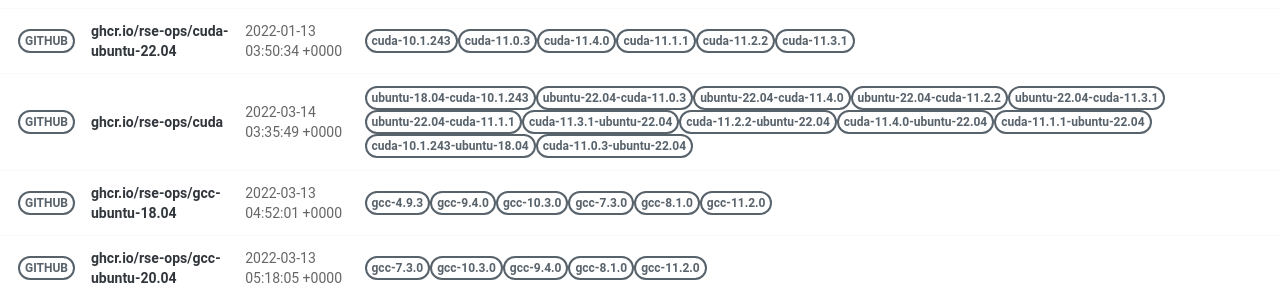
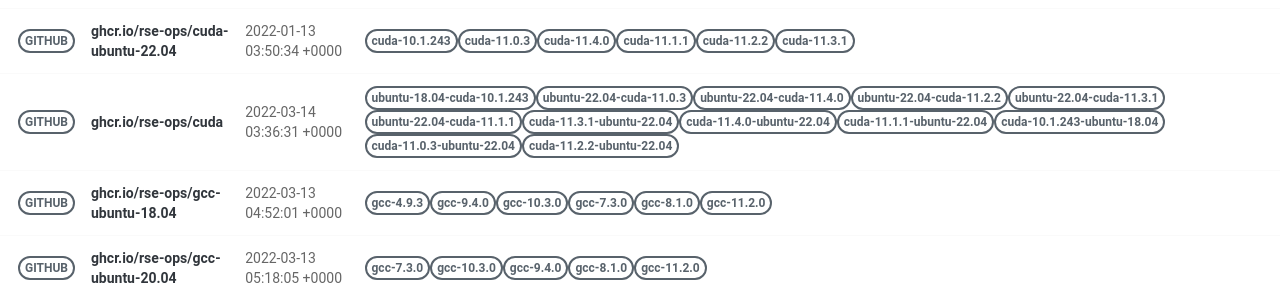
Before and after one commit to rse-ops/docker-images, a Jekyll site: the page built from pages/index.md, in a window 1280 px wide. Shown: the part 421-721 px from the top of the page. Built offline with Jekyll 4.4.1, drawn with Linux system fonts in a browser that asks for light colours; nearby versions of some CDN libraries.

Commit message:
Automated push to update library 2022-03-14

```diff
--- a/_library/ghcr.io-rse-ops-cuda.md
+++ b/_library/ghcr.io-rse-ops-cuda.md
@@ -1,7 +1,7 @@
 ---
 layout: container
 name: ghcr.io/rse-ops/cuda
-updated_at: 2022-03-14 03:35:49.114241
+updated_at: 2022-03-14 03:36:31.321405
 
 
 container_url: https://github.com/orgs/rse-ops/packages/container/package/cuda
```
Also changed, not shown: other parts of _library/ghcr.io-rse-ops-cuda.md (+3 -3 lines).
